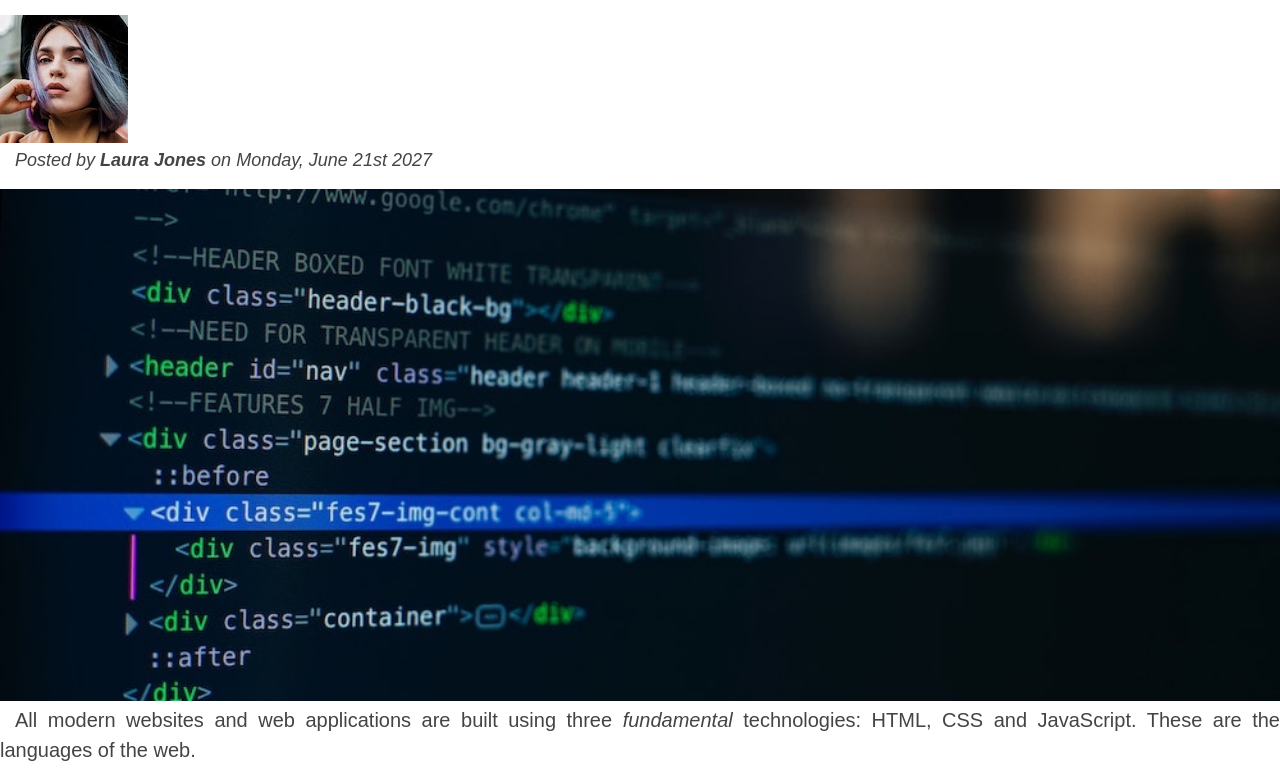
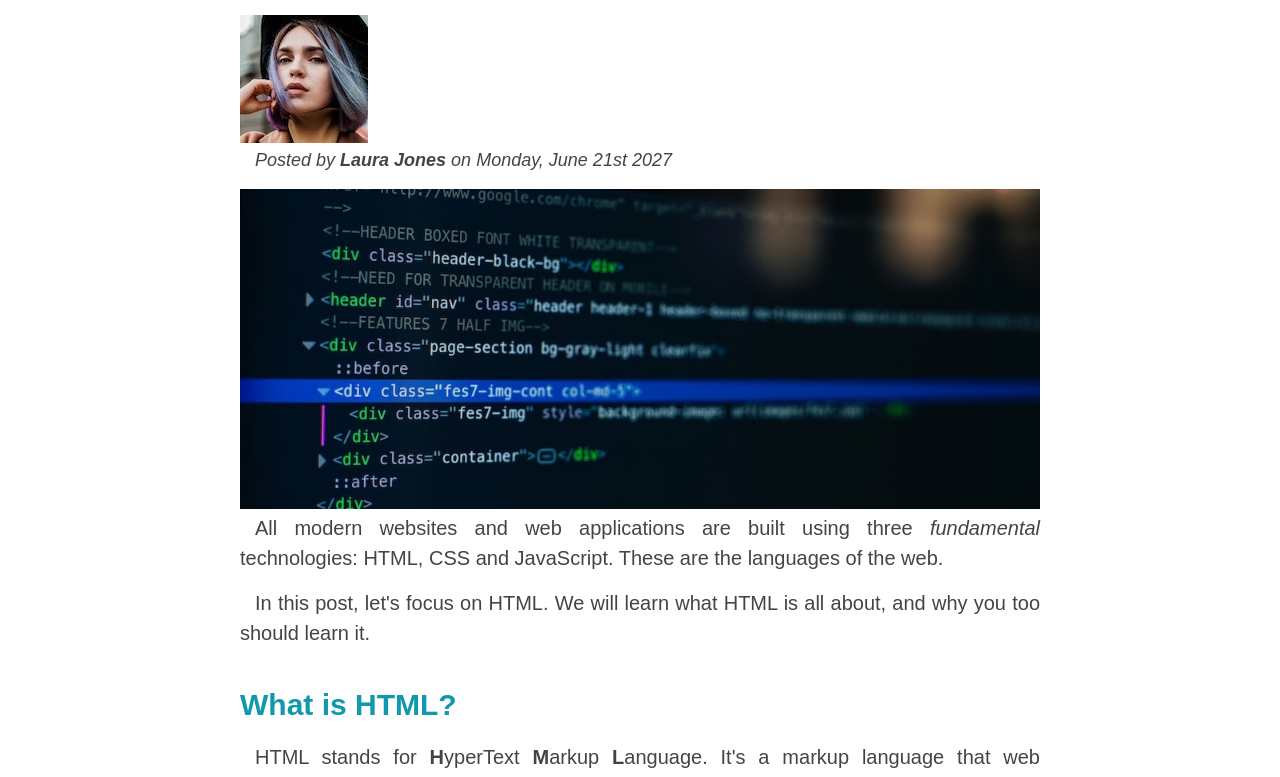
Before and after one commit to Jeffdiginvice/Build-Responsive-Real-World-Websites-with-HTML-and-CSS, a plain HTML site: page 03-css-fundamentals/index.html in a window 1280 px wide. Shown: the part 250-1027 px from the top of the page. Drawn offline with Linux system fonts and the light colour scheme.

Commit message:
Centering our Page

```diff
--- a/03-css-fundamentals/css/style.css
+++ b/03-css-fundamentals/css/style.css
@@ -9,6 +9,13 @@ body {
   color: #444;
 
   border-top: 10px solid #1098ad;
+}
+
+.container {
+  width: 800px;
+  /* margin-left: auto;
+  margin-right: auto; */
+  margin: 0 auto;
 }
 
 /* h1,
--- a/03-css-fundamentals/index.html
+++ b/03-css-fundamentals/index.html
@@ -9,6 +9,7 @@
   </head>
   <body>
 
+    <div class="container">
     <header class="main-header">
       <h1>📘 The Code Magazine</h1>
 
@@ -104,4 +105,6 @@
     <footer>
       <p id="copyright" class="copyright text">Copyright &copy; 2027 by The Code Magazine.</p>
     </footer>
+  </div>
+  </body>
 </html>
```
